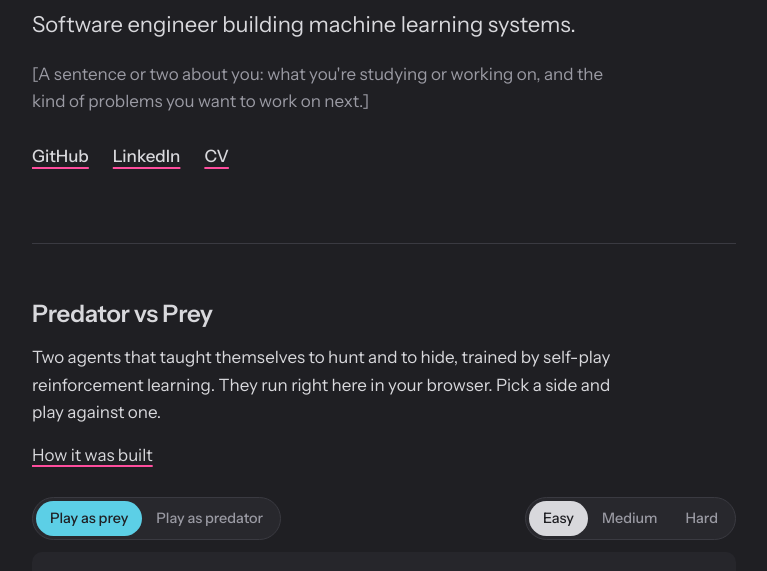
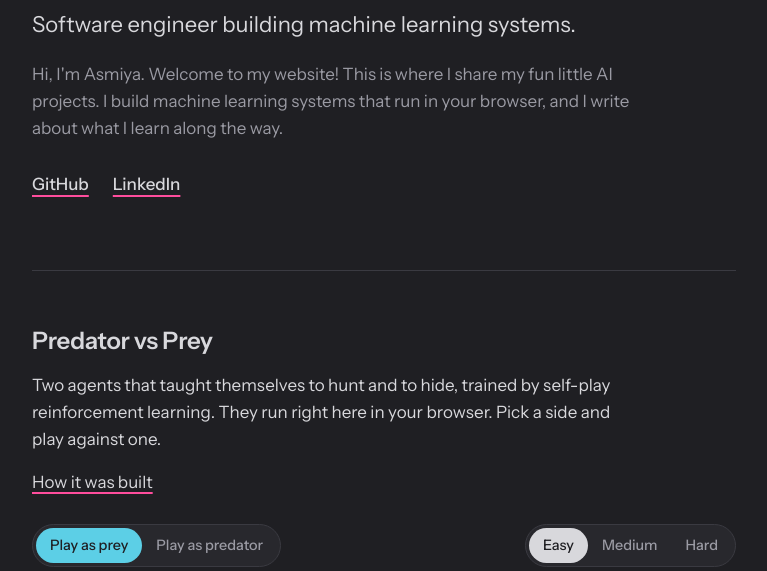
Before and after one commit to asmiyahasan/asmiyahasan.github.io, a website built with Vite: page index.html in a window 1280 px wide. Shown: the part 229-800 px from the top of the page, without its empty margins (256-1023 px from the left). Built offline with nearby package versions, Linux system fonts and the light colour scheme.

Commit message:
Add intro to home page

```diff
--- a/index.html
+++ b/index.html
@@ -28,13 +28,12 @@
         <h1>Asmiya Hasan</h1>
         <p class="tagline">Software engineer building machine learning systems.</p>
         <p class="intro-text">
-          [A sentence or two about you: what you're studying or working on, and the kind of
-          problems you want to work on next.]
+          Hi, I'm Asmiya. Welcome to my website! This is where I share my fun little AI projects. I build machine learning systems that run in your browser, and I write about what I learn along the way.
         </p>
         <p class="intro-links">
           <a href="https://github.com/asmiyahasan" target="_blank" rel="noopener">GitHub</a>
-          <a href="#" target="_blank" rel="noopener">LinkedIn</a>
-          <a href="#" target="_blank" rel="noopener">CV</a>
+          <a href="https://www.linkedin.com/in/asmiyahasan" target="_blank" rel="noopener">LinkedIn</a>
+          <!-- <a href="https://asmiyahasan.github.io/cv.pdf" target="_blank" rel="noopener">CV</a> -->
         </p>
       </section>
 
```
